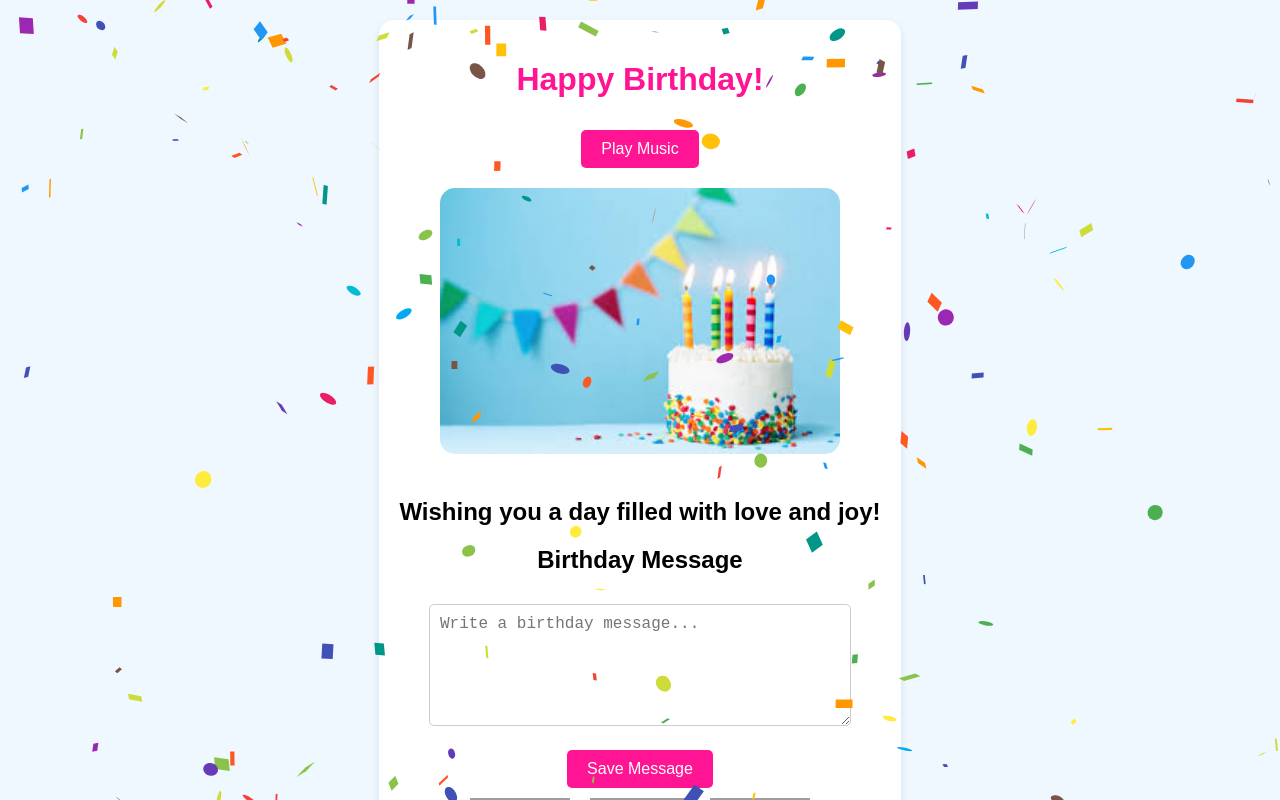
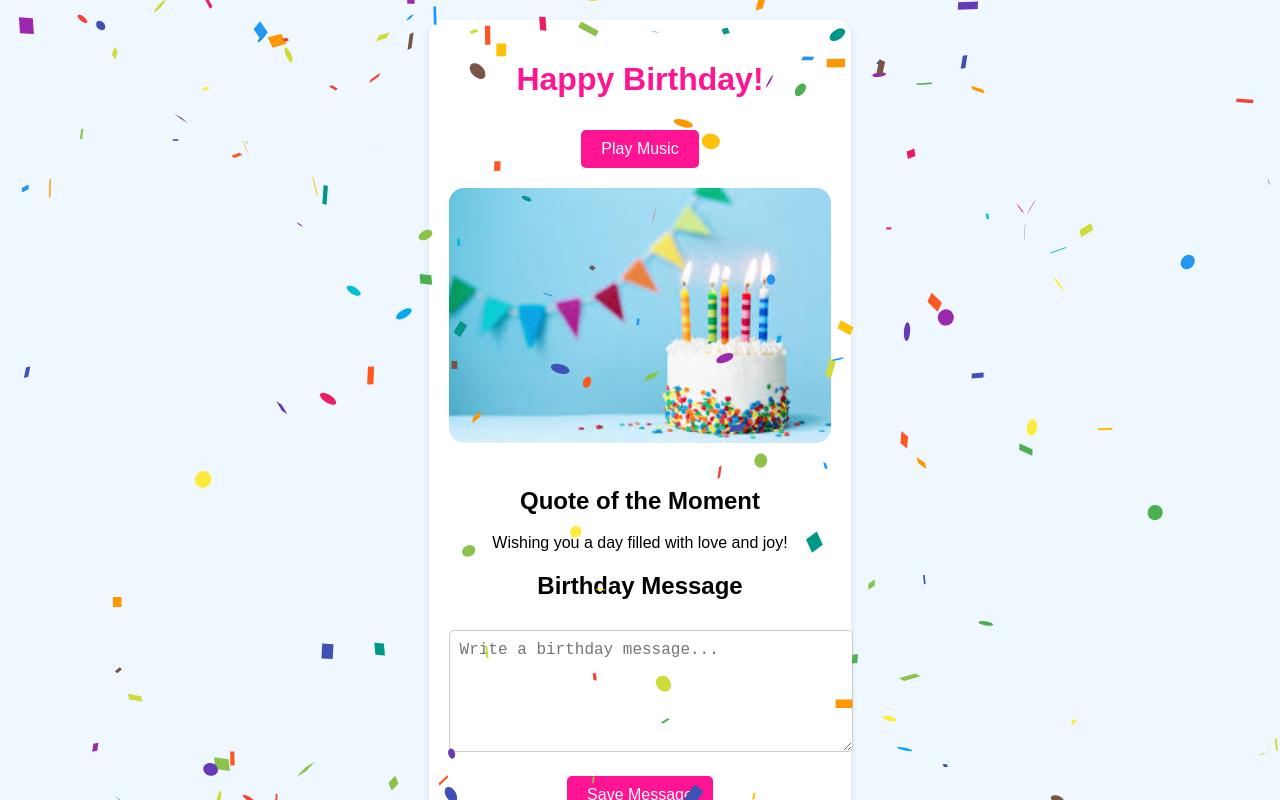
Before and after one commit to QILINXIE02/birthday-greeting-app, a React (Create React App) app: page / in a window 1280 px wide. Shown: the top 800 px of the page. Built offline with nearby package versions, Linux system fonts and the light colour scheme; grey boxes are pictures that could not be loaded.

Commit message:
added quotes

```diff
--- a/src/components/Quotes.js
+++ b/src/components/Quotes.js
@@ -14,10 +14,16 @@ const Quotes = () => {
     const interval = setInterval(() => {
       setCurrentQuote(quotes[Math.floor(Math.random() * quotes.length)]);
     }, 5000);
+
     return () => clearInterval(interval);
   }, [quotes]);
 
-  return <h2>{currentQuote}</h2>;
+  return (
+    <div>
+      <h2>Quote of the Moment</h2>
+      <p>{currentQuote}</p>
+    </div>
+  );
 };
 
 export default Quotes;
```
